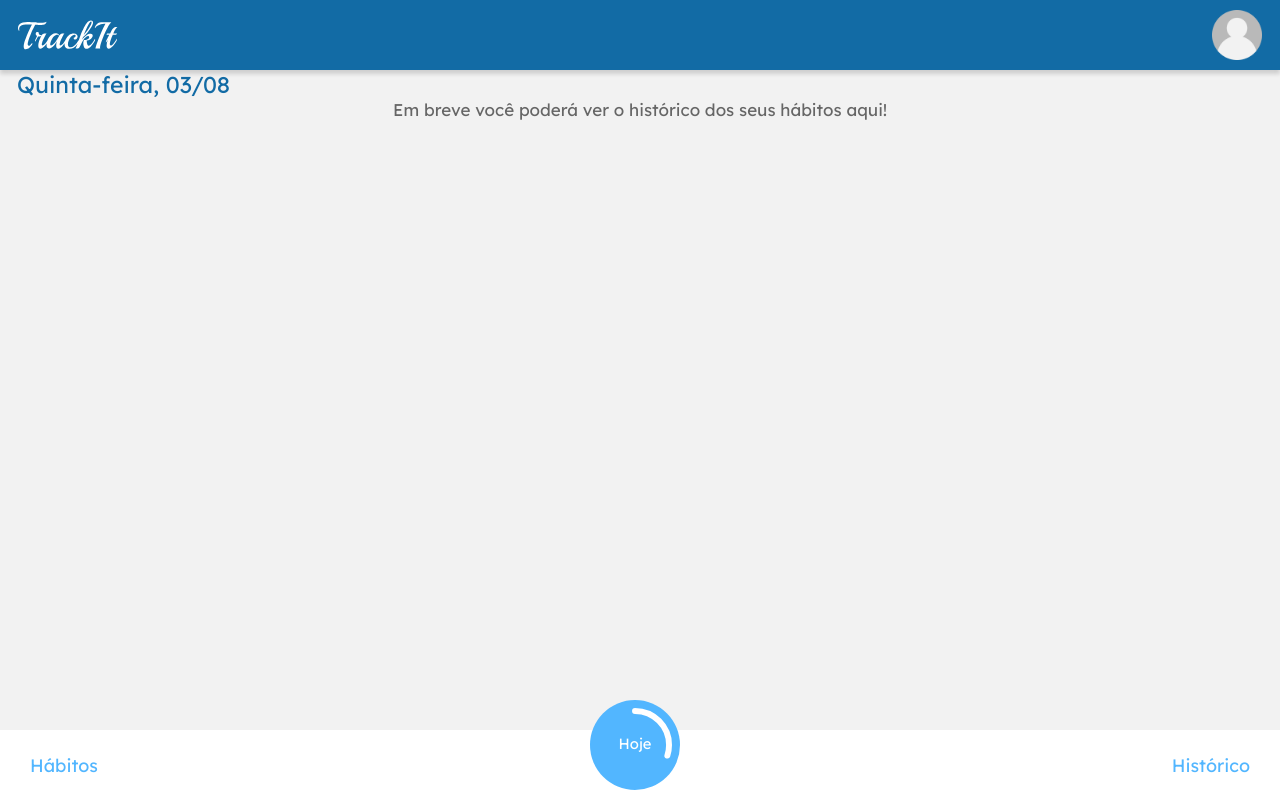
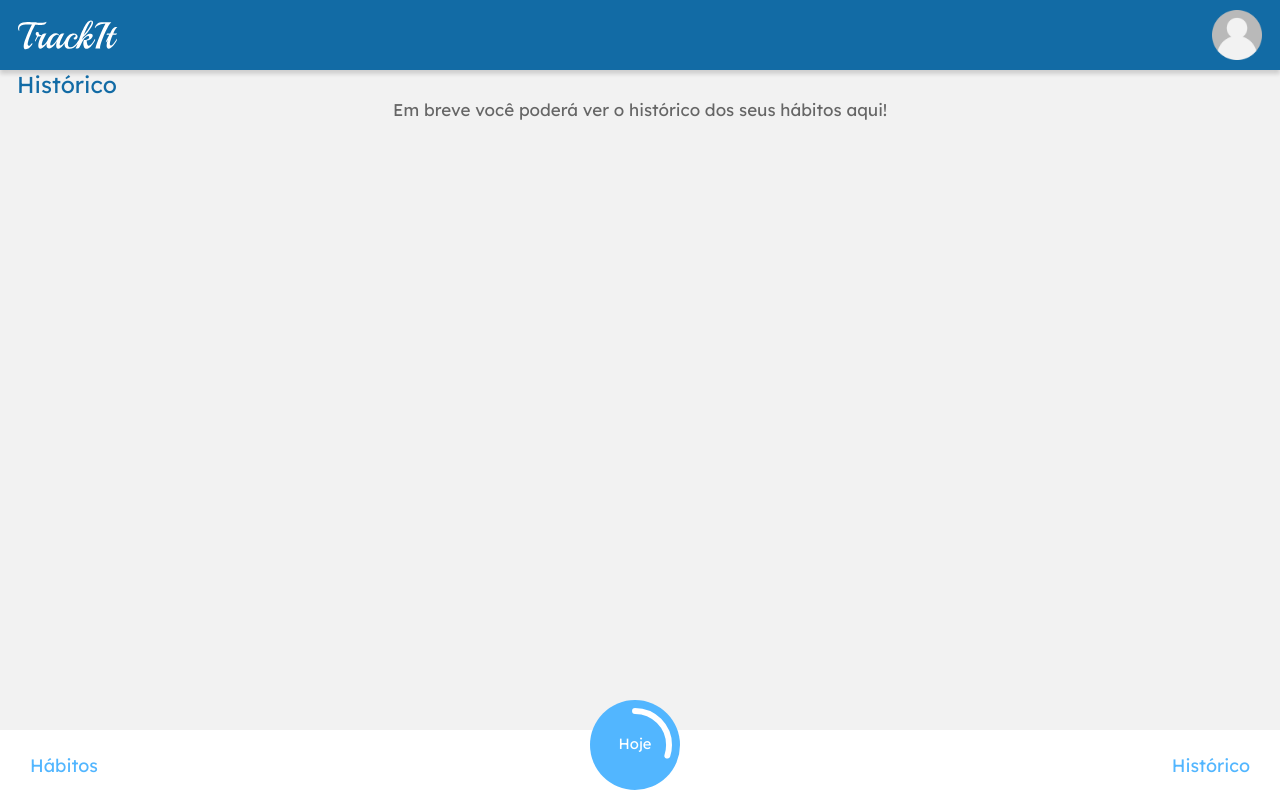
Before and after one commit to GuiCintra27/Track-it, a Next.js app: page /history in a window 1280 px wide. Built offline with nearby package versions, Linux system fonts and the light colour scheme.

Commit message:
fiz: page title

```diff
--- a/src/components/UI/title/TitleText.tsx
+++ b/src/components/UI/title/TitleText.tsx
@@ -1,7 +1,10 @@
 import dayjs from "dayjs";
 import { styled } from "styled-components";
+interface TitleTextProps {
+  text?: string;
+}
 
-export function TitleText() {
+export function TitleText({ text }: TitleTextProps) {
   const weekdays = [
     "Domingo",
     "Segunda-feira",
@@ -14,7 +17,7 @@ export function TitleText() {
 
   return (
     <StyledTitle>
-      {`${weekdays[dayjs().day()]}, ${dayjs().format("DD/MM")}`}
+      {text ? text : `${weekdays[dayjs().day()]}, ${dayjs().format("DD/MM")}`}
     </StyledTitle>
   );
 }
```
